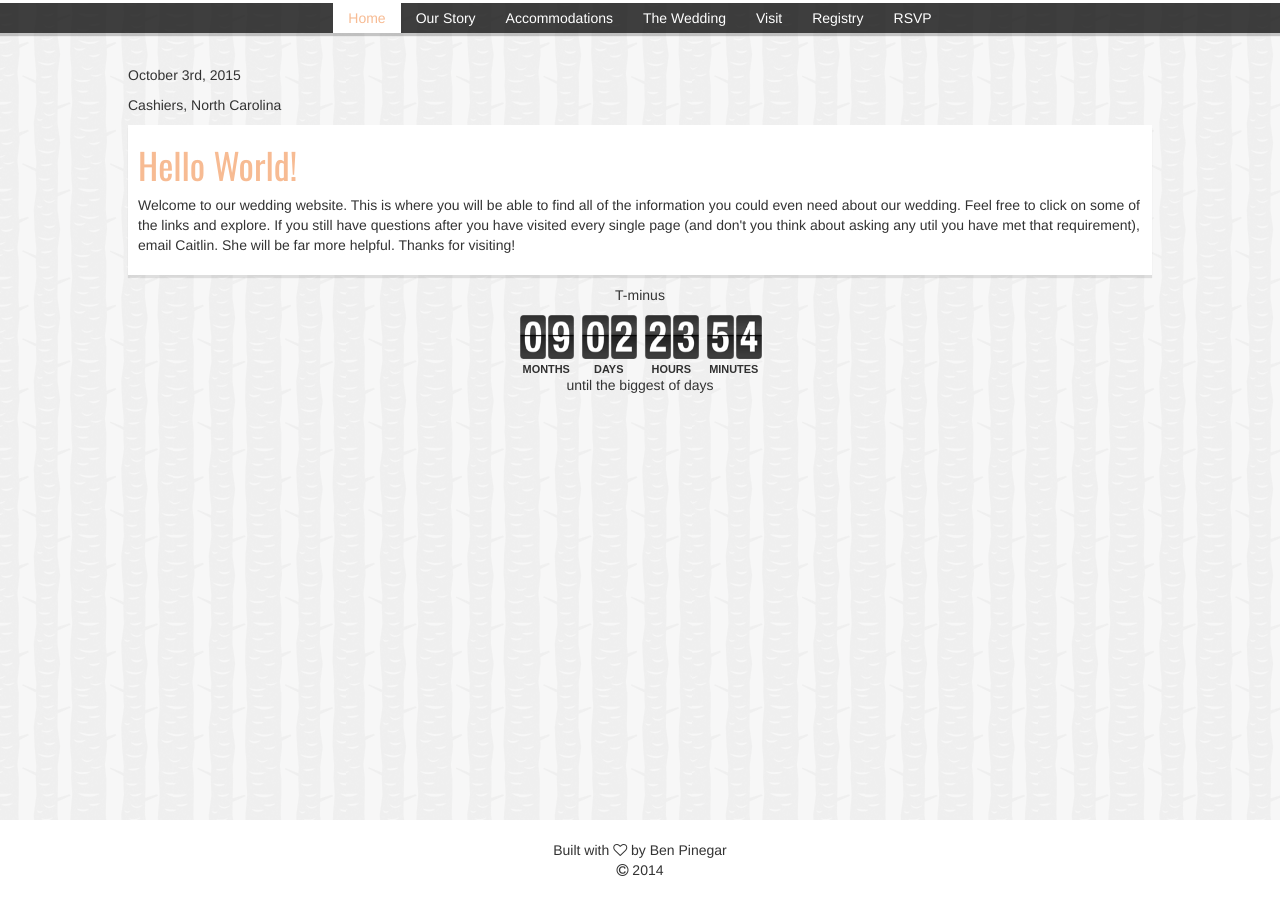
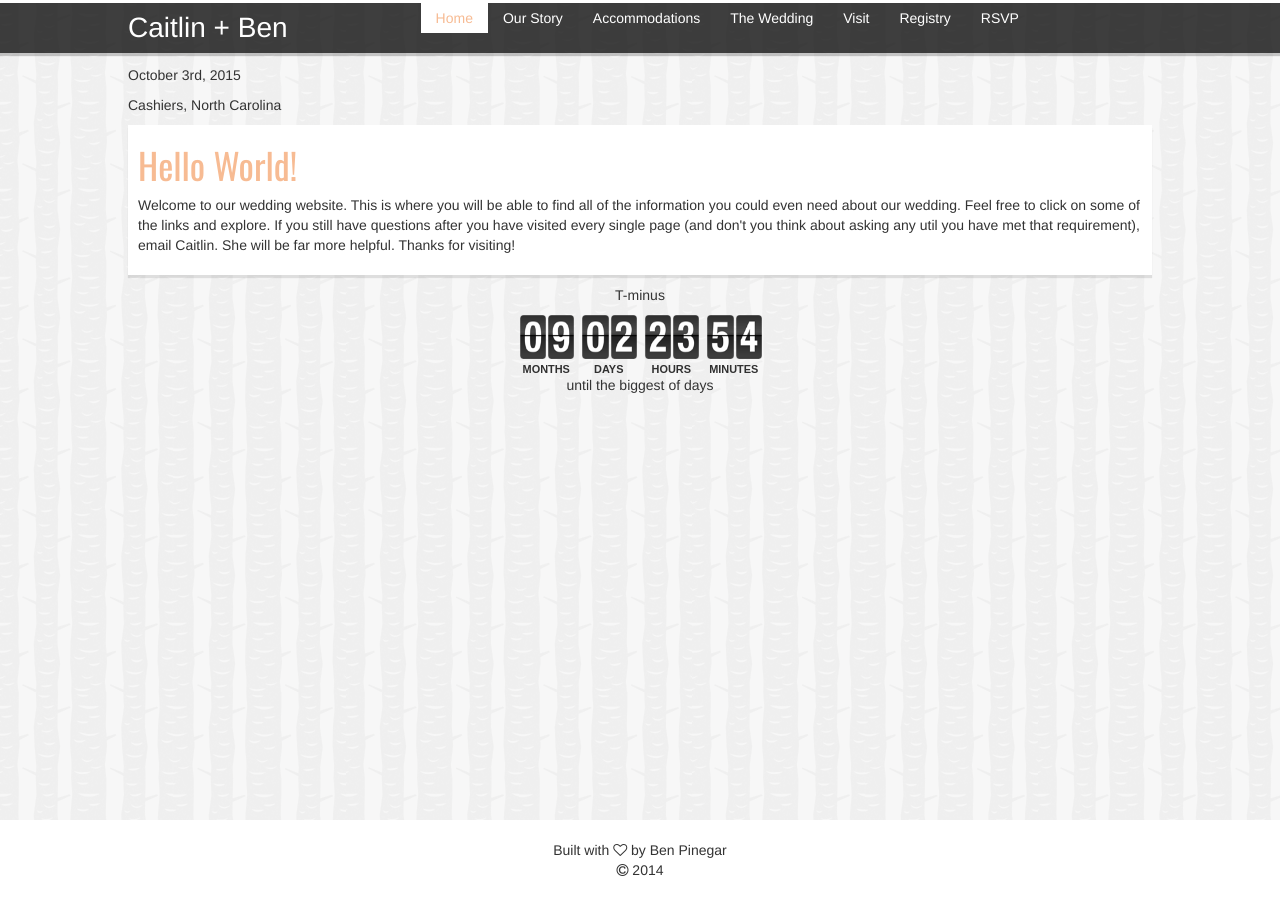
Before and after one commit to bpinegar/bpinegar.github.io, a Jekyll site: the page built from index.html, in a window 1280 px wide. Built offline with Jekyll 4.4.1, drawn with Linux system fonts in a browser that asks for light colours; nearby versions of some CDN libraries.

Commit message:
Update _custom.scss

```diff
--- a/_sass/_custom.scss
+++ b/_sass/_custom.scss
@@ -208,9 +208,6 @@ body {
 .navbar-nav li a {
     height: auto;
 }
-.navbar-brand {
-  display: none;
-}
 .navbar-nav > li > a {
   padding-top: 5px;
   padding-bottom: 5px;
```
